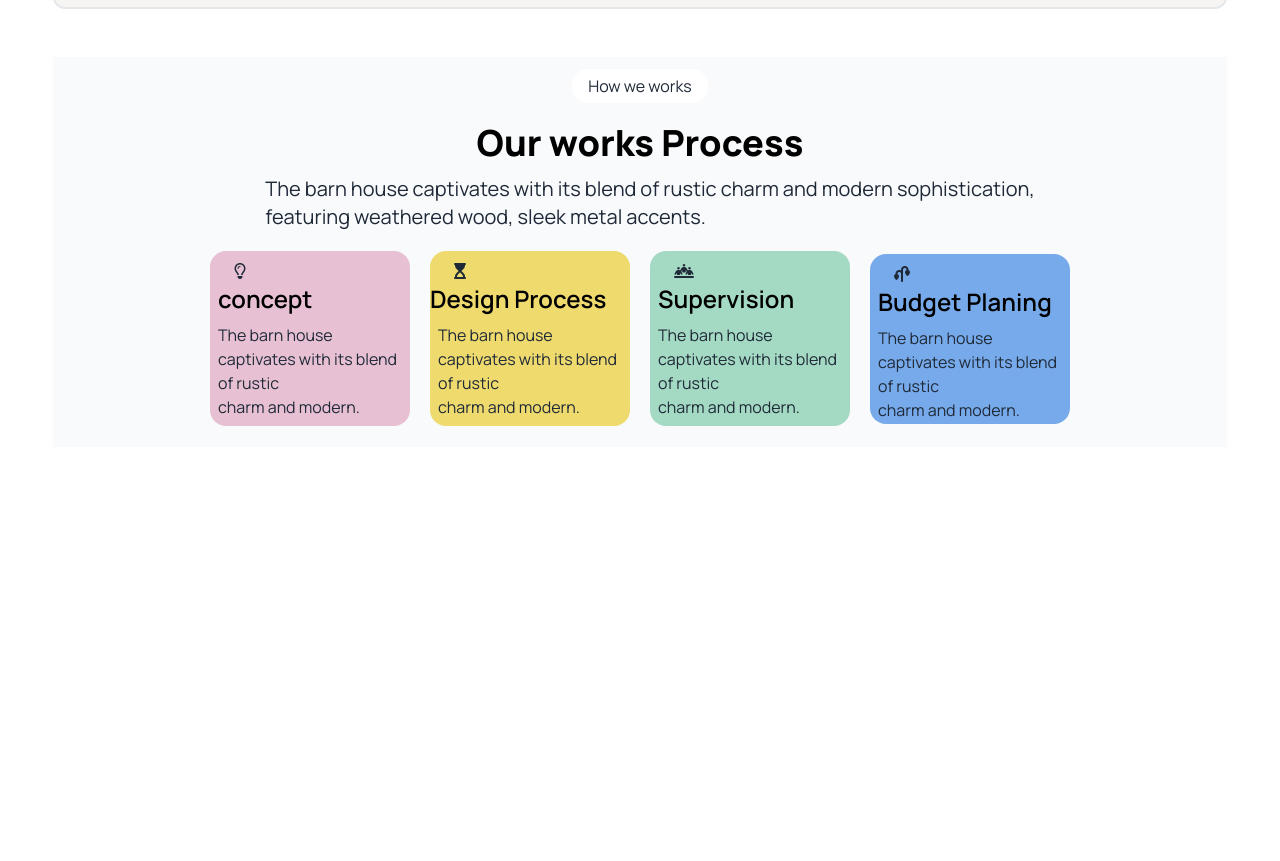
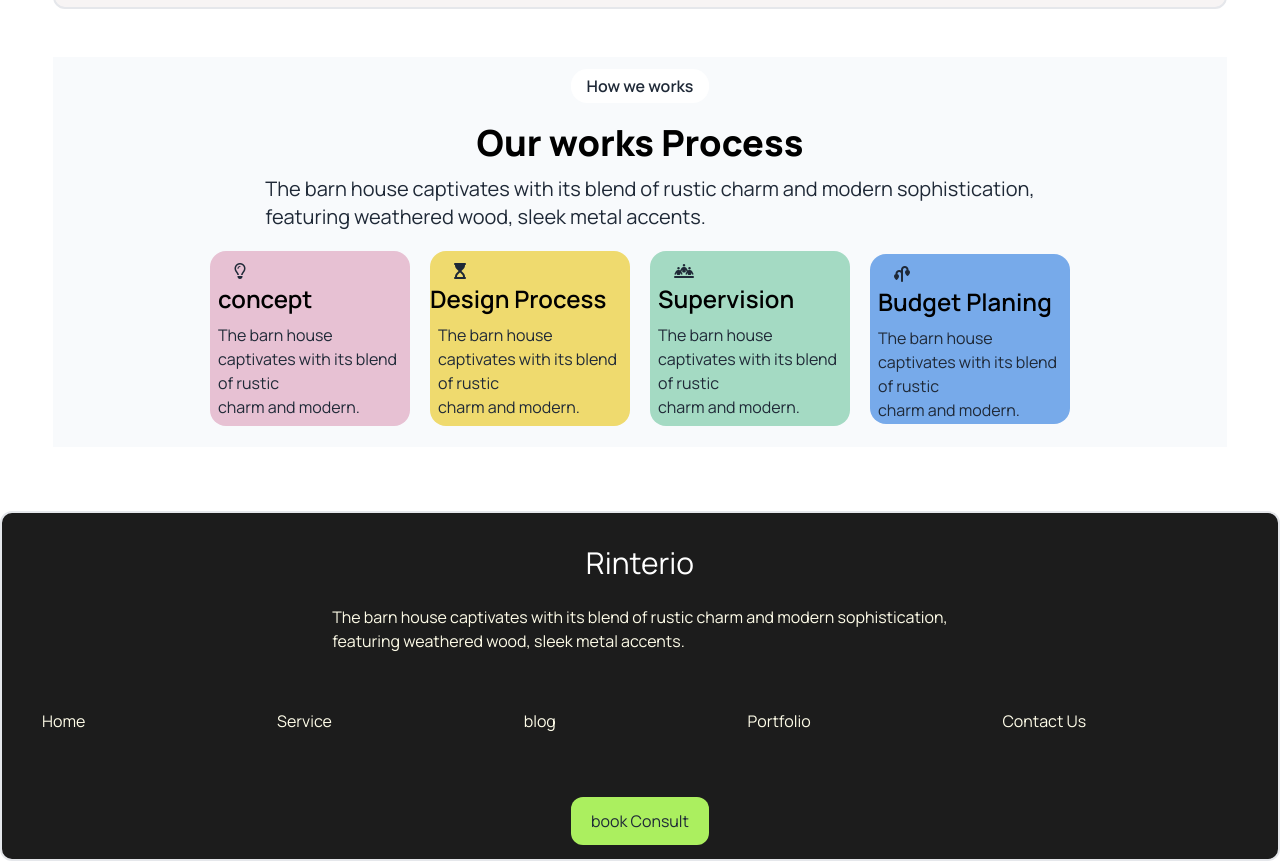
Before and after one commit to Selim-Ahmed93/Programming--Hero-Assign--3, a plain HTML site: page index.html in a window 1280 px wide. Shown: the part 1397-2258 px from the top of the page. Before the commit the page ends 1844 px from the top, so only its background shows below. Drawn offline with nearby package versions, Linux system fonts and the light colour scheme.

Commit message:
footer section done

```diff
--- a/index.html
+++ b/index.html
@@ -150,7 +150,7 @@
 
   <div class="w-11/12 h-[390px] mx-auto mt-12 bg-slate-50">
 <div class="flex flex-col justify-center items-center">
-  <button class="px-4 py-[5px] rounded-2xl bg-white mt-3 ">How we works</button>
+  <button class="px-4 py-[5px] rounded-2xl font-semibold bg-white mt-3 ">How we works</button>
 </div>
 <div class="flex flex-col justify-center items-center">
   <h1 class="text-4xl font-extrabold text-black mt-5">Our works Process </h1>
@@ -184,9 +184,26 @@
      </div>
   </div>
 </div>
+    </main>
+    <footer>
+      <div class="w-full h-[350px] bg-[#1C1C1C] mt-16 border-2 rounded-xl">
+        <div class="flex justify-center items-center flex-col">
+          <h1 class="text-3xl text-white mt-8">Rinterio</h1>
+          <p class="text-yellow-50 mt-6"> The barn house captivates with its blend of rustic charm and modern sophistication,<br> featuring weathered wood, sleek metal accents.</p>
+        </div>
+        <nav class="grid grid-flow-col  mt-14 ml-10 text-yellow-50">
+          <a class="link link-hover">Home</a>
+          <a class="link link-hover">Service</a>
+          <a class="link link-hover">blog</a>
+          <a class="link link-hover">Portfolio</a>
+          <a class="link link-hover">Contact Us</a>
+        </nav>
+        <nav>
 
-
-    </main>
-    <footer></footer>
+          <div class="flex justify-center items-center mt-16">
+            <button class="bg-[#ABEF5F] rounded-xl py-3 px-5">book Consult</button>
+          </div>
+      </div>
+    </footer>
 </body>
 </html>
```
